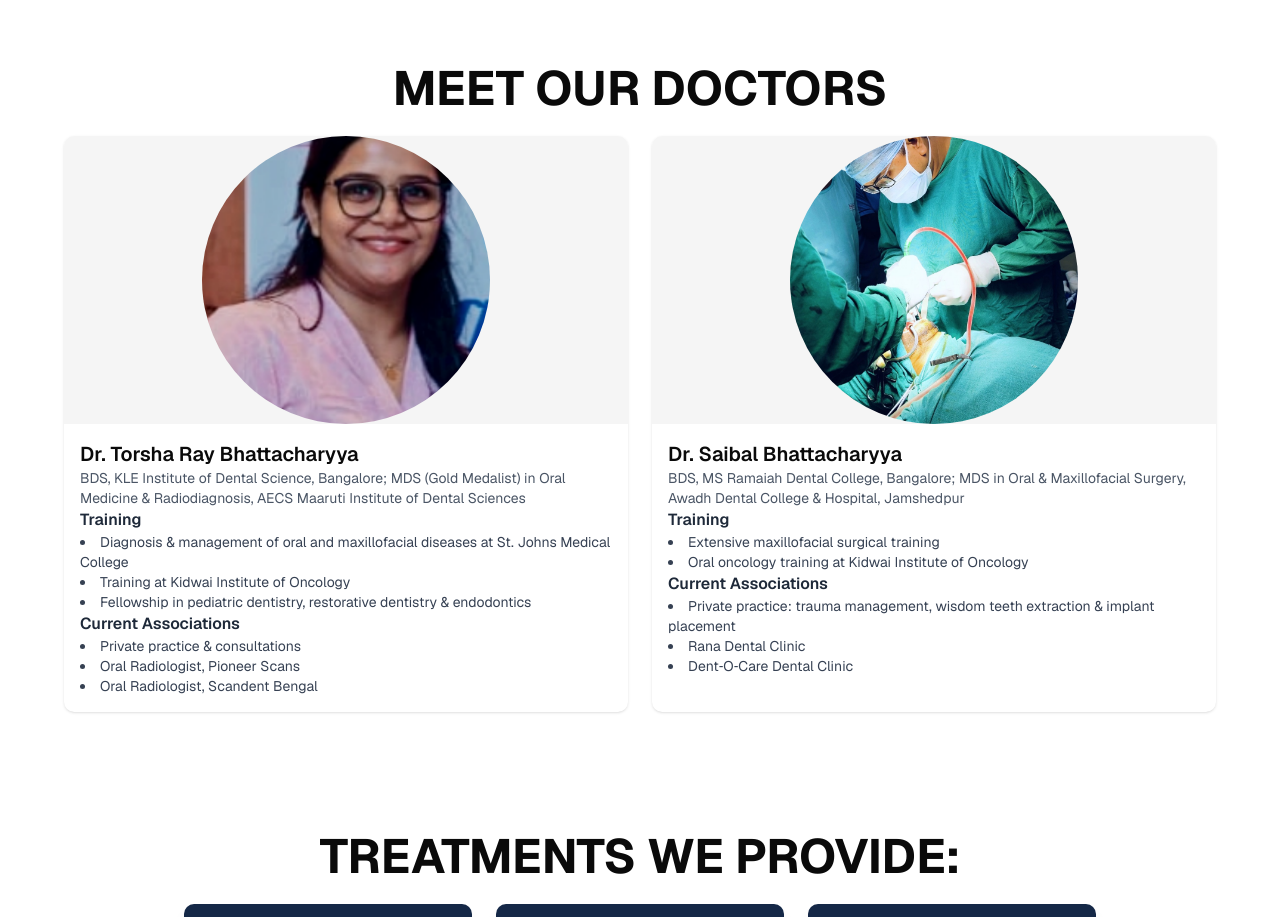
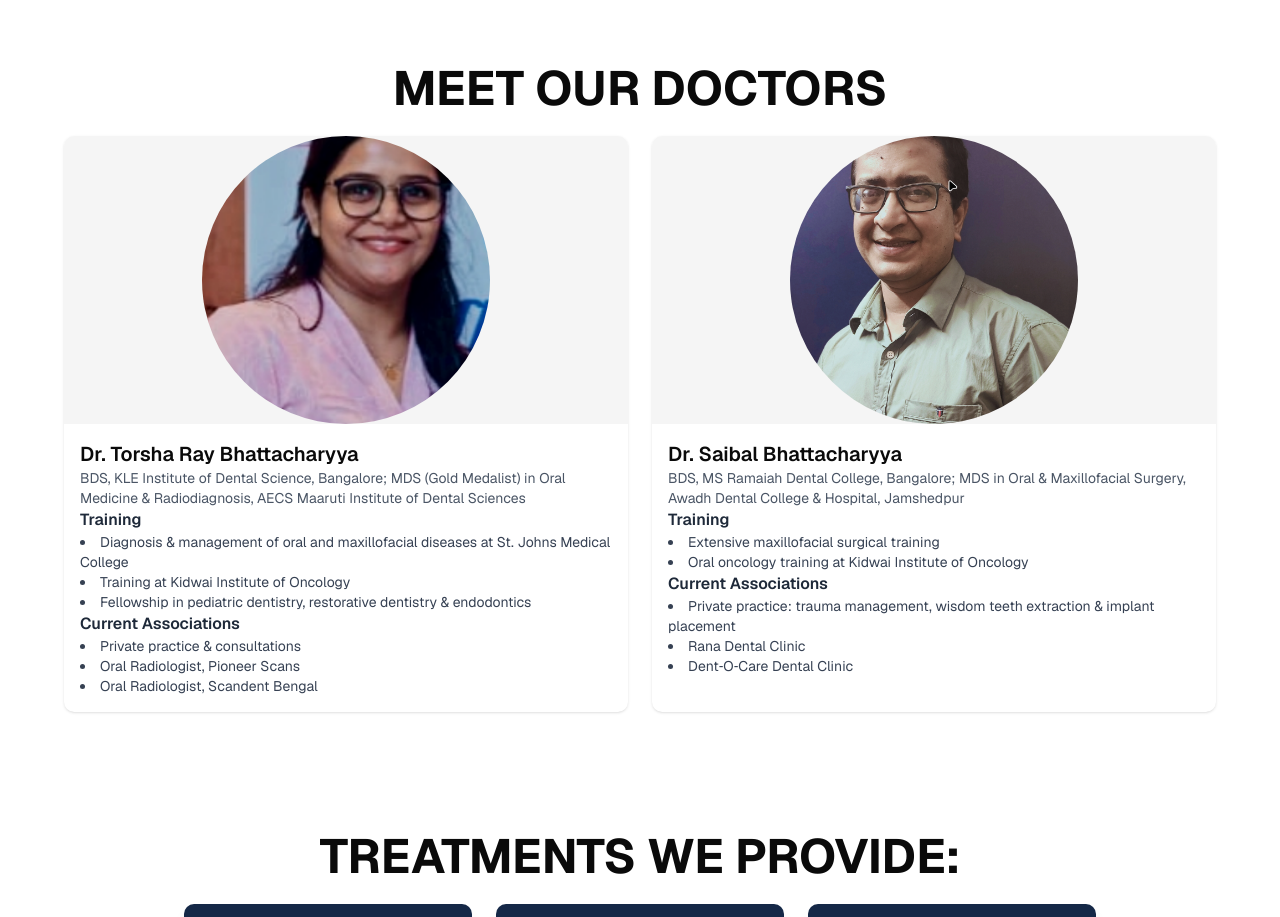
Before and after one commit to tbamar/dentist, a Next.js app: page /home in a window 1280 px wide. Shown: the part 1480-2397 px from the top of the page. Built offline with nearby package versions, Linux system fonts and the light colour scheme.

Commit message:
saibal_profile

```diff
--- a/src/app/home/_components/DoctorDetails.tsx
+++ b/src/app/home/_components/DoctorDetails.tsx
@@ -30,7 +30,7 @@ const doctors: Doctor[] = [
 
 	{
 		name: 'Dr. Saibal Bhattacharyya',
-		imageUrl: '/images/profile/saibal.jpg',
+		imageUrl: '/images/profile/saibal.png',
 		qualifications:
 			'BDS, MS Ramaiah Dental College, Bangalore; MDS in Oral & Maxillofacial Surgery, Awadh Dental College & Hospital, Jamshedpur',
 		training: [
```
Also changed, not shown: public/images/profile/saibal.png (added), public/images/profile/torsha.jpg (deleted).
